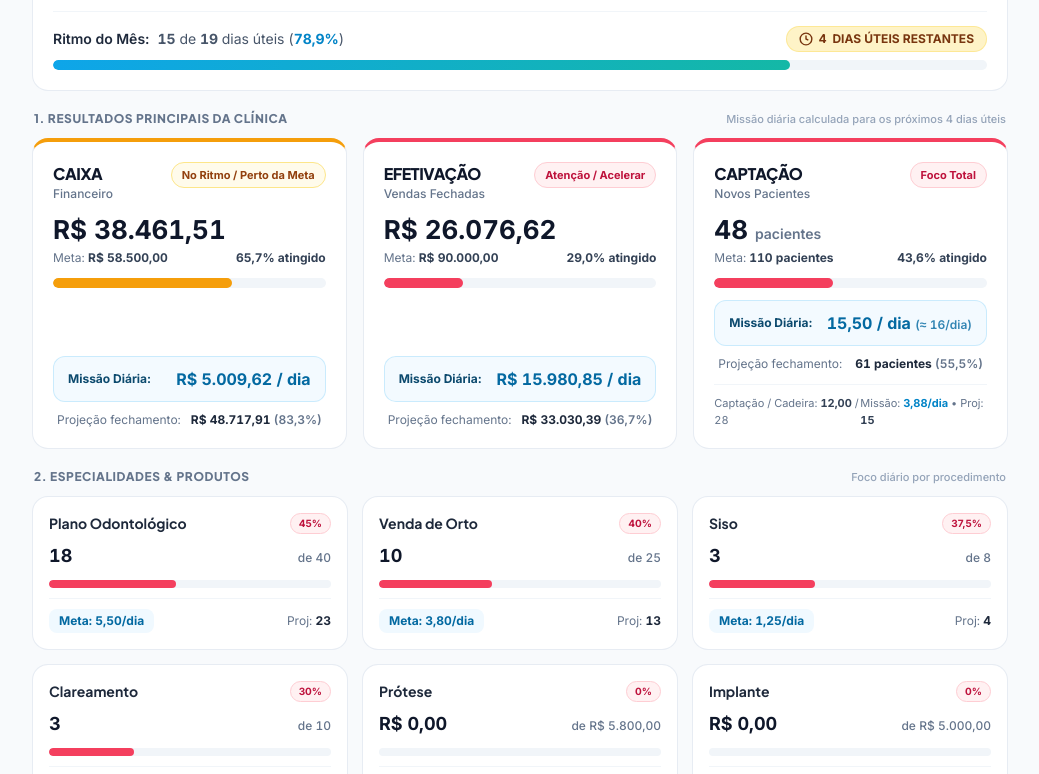
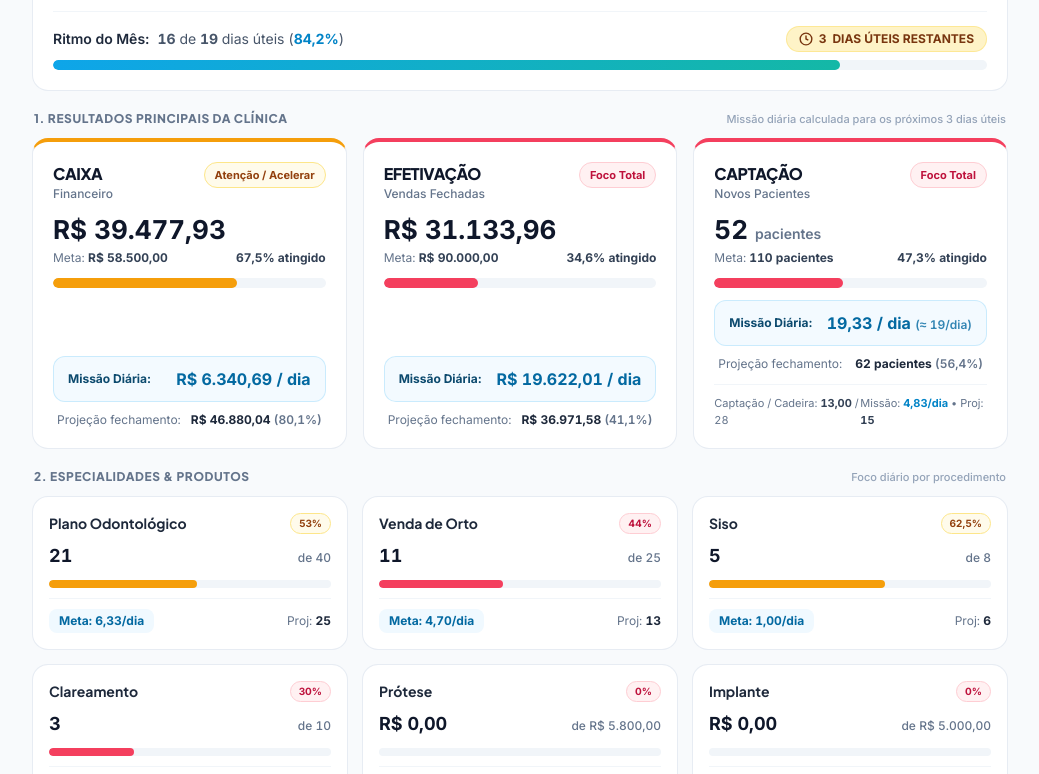
Before and after one commit to paulopsicarvalho-blip/painel-palmares, a plain HTML site: page index.html in a window 1280 px wide. Shown: the part 96-870 px from the top of the page, without its empty margins (120-1159 px from the left). Drawn offline with nearby package versions, Linux system fonts and the light colour scheme.

Commit message:
Update index.html

```diff
--- a/index.html
+++ b/index.html
@@ -69,7 +69,7 @@
                 AmorSaúde Palmares <span class="text-teal-600 dark:text-teal-400">• Odonto</span>
               </h1>
               <span class="inline-flex items-center gap-1 px-2.5 py-0.5 rounded-full text-xs font-semibold bg-slate-100 dark:bg-slate-800 text-slate-600 dark:text-slate-300 border border-slate-200/80 dark:border-slate-700">
-                Ref: <strong id="display-ref-date" class="text-slate-900 dark:text-white">25/11/2026</strong>
+                Ref: <strong id="display-ref-date" class="text-slate-900 dark:text-white">26/11/2026</strong>
               </span>
             </div>
             <p class="text-xs text-slate-500 dark:text-slate-400 mt-0.5">
@@ -99,16 +99,16 @@
           <div class="flex items-center gap-2 text-xs sm:text-sm text-slate-600 dark:text-slate-300">
             <span class="font-semibold text-slate-800 dark:text-slate-100">Ritmo do Mês:</span>
             <span class="tabular-nums">
-              <strong id="display-days-passed">15</strong> de <strong id="display-days-total">19</strong> dias úteis (<strong id="display-time-pace" class="text-sky-600 dark:text-sky-400">78,9%</strong>)
+              <strong id="display-days-passed">16</strong> de <strong id="display-days-total">19</strong> dias úteis (<strong id="display-time-pace" class="text-sky-600 dark:text-sky-400">84,2%</strong>)
             </span>
           </div>
           <span class="inline-flex items-center gap-1.5 px-3 py-1 rounded-full text-xs font-extrabold bg-amber-100 text-amber-900 dark:bg-amber-500/20 dark:text-amber-300 border border-amber-200/80 dark:border-amber-500/30 tabular-nums">
             <svg class="w-3.5 h-3.5" viewBox="0 0 24 24" fill="none" stroke="currentColor" stroke-width="2.4"><circle cx="12" cy="12" r="10"/><polyline points="12 6 12 12 16 14"/></svg>
-            <span id="display-days-left">4</span> DIAS ÚTEIS RESTANTES
+            <span id="display-days-left">3</span> DIAS ÚTEIS RESTANTES
           </span>
         </div>
         <div class="w-full h-2.5 bg-slate-100 dark:bg-slate-800 rounded-full overflow-hidden">
-          <div id="time-progress-bar" class="h-full bg-gradient-to-r from-sky-500 to-teal-500 rounded-full" style="width: 78.95%"></div>
+          <div id="time-progress-bar" class="h-full bg-gradient-to-r from-sky-500 to-teal-500 rounded-full" style="width: 84.21%"></div>
         </div>
       </div>
     </header>
@@ -120,7 +120,7 @@
           1. Resultados Principais da Clínica
         </h2>
         <span class="text-[11px] font-medium text-slate-400 dark:text-slate-500">
-          Missão diária calculada para os próximos <span id="sub-days-left">4</span> dias úteis
+          Missão diária calculada para os próximos <span id="sub-days-left">3</span> dias úteis
         </span>
       </div>
 
@@ -154,12 +154,12 @@
 
   <script>
     // =========================================================================
-    // DADOS EXATOS DA PLANILHA INDICADORES ODONTO PALMARES (REFERÊNCIA: 25/11/2026)
+    // DADOS EXATOS DA PLANILHA INDICADORES ODONTO PALMARES (REFERÊNCIA: 26/11/2026)
     // =========================================================================
     const INITIAL_DATA = {
-      refDate: "25/11/2026",
+      refDate: "26/11/2026",
       daysTotal: 19,
-      daysPassed: 15,
+      daysPassed: 16,
       pillars: [
         {
           id: "caixa",
@@ -168,10 +168,10 @@
           isCurrency: true,
           unit: "",
           meta: 58500.00,
-          realizado: 38461.51,
-          metaDiaria: 5009.62,
-          projecao: 48717.91,
-          customStatus: "No Ritmo / Perto da Meta",
+          realizado: 39477.93,
+          metaDiaria: 6340.69,
+          projecao: 46880.04,
+          customStatus: "Atenção / Acelerar",
           decimals: 2
         },
         {
@@ -181,10 +181,10 @@
           isCurrency: true,
           unit: "",
           meta: 90000.00,
-          realizado: 26076.62,
-          metaDiaria: 15980.85,
-          projecao: 33030.39,
-          customStatus: "Atenção / Acelerar",
+          realizado: 31133.96,
+          metaDiaria: 19622.01,
+          projecao: 36971.58,
+          customStatus: "Foco Total",
           decimals: 2
         },
         {
@@ -194,15 +194,15 @@
           isCurrency: false,
           unit: "pacientes",
           meta: 110,
-          realizado: 48,
-          metaDiaria: 15.50,
-          projecao: 61,
+          realizado: 52,
+          metaDiaria: 19.33,
+          projecao: 62,
           decimals: 0,
           extraFooter: {
             label: "Captação / Cadeira",
-            realizado: 12,
+            realizado: 13,
             meta: 28,
-            metaDiaria: 3.88,
+            metaDiaria: 4.83,
             projecao: 15
           }
         }
@@ -213,9 +213,9 @@
           title: "Plano Odontológico",
           isCurrency: false,
           meta: 40,
-          realizado: 18,
-          metaDiaria: 5.50,
-          projecao: 23,
+          realizado: 21,
+          metaDiaria: 6.33,
+          projecao: 25,
           pctDecimals: 0
         },
         {
@@ -223,8 +223,8 @@
           title: "Venda de Orto",
           isCurrency: false,
           meta: 25,
-          realizado: 10,
-          metaDiaria: 3.80,
+          realizado: 11,
+          metaDiaria: 4.70,
           projecao: 13,
           pctDecimals: 0
         },
@@ -233,9 +233,9 @@
           title: "Siso",
           isCurrency: false,
           meta: 8,
-          realizado: 3,
-          metaDiaria: 1.25,
-          projecao: 4,
+          realizado: 5,
+          metaDiaria: 1.00,
+          projecao: 6,
           pctDecimals: 1
         },
         {
@@ -244,7 +244,7 @@
           isCurrency: false,
           meta: 10,
           realizado: 3,
-          metaDiaria: 1.75,
+          metaDiaria: 2.33,
           projecao: 4,
           pctDecimals: 0
         },
@@ -254,7 +254,7 @@
           isCurrency: true,
           meta: 5800.00,
           realizado: 0.00,
-          metaDiaria: 1450.00,
+          metaDiaria: 1933.33,
           projecao: 0.00,
           pctDecimals: 0
         },
@@ -264,13 +264,13 @@
           isCurrency: true,
           meta: 5000.00,
           realizado: 0.00,
-          metaDiaria: 1250.00,
+          metaDiaria: 1666.67,
           projecao: 0.00,
           pctDecimals: 0
         }
       ],
       agenda: {
-        realizado: 53.88,
+        realizado: 54.34,
         meta: 45.00
       }
     };
```
